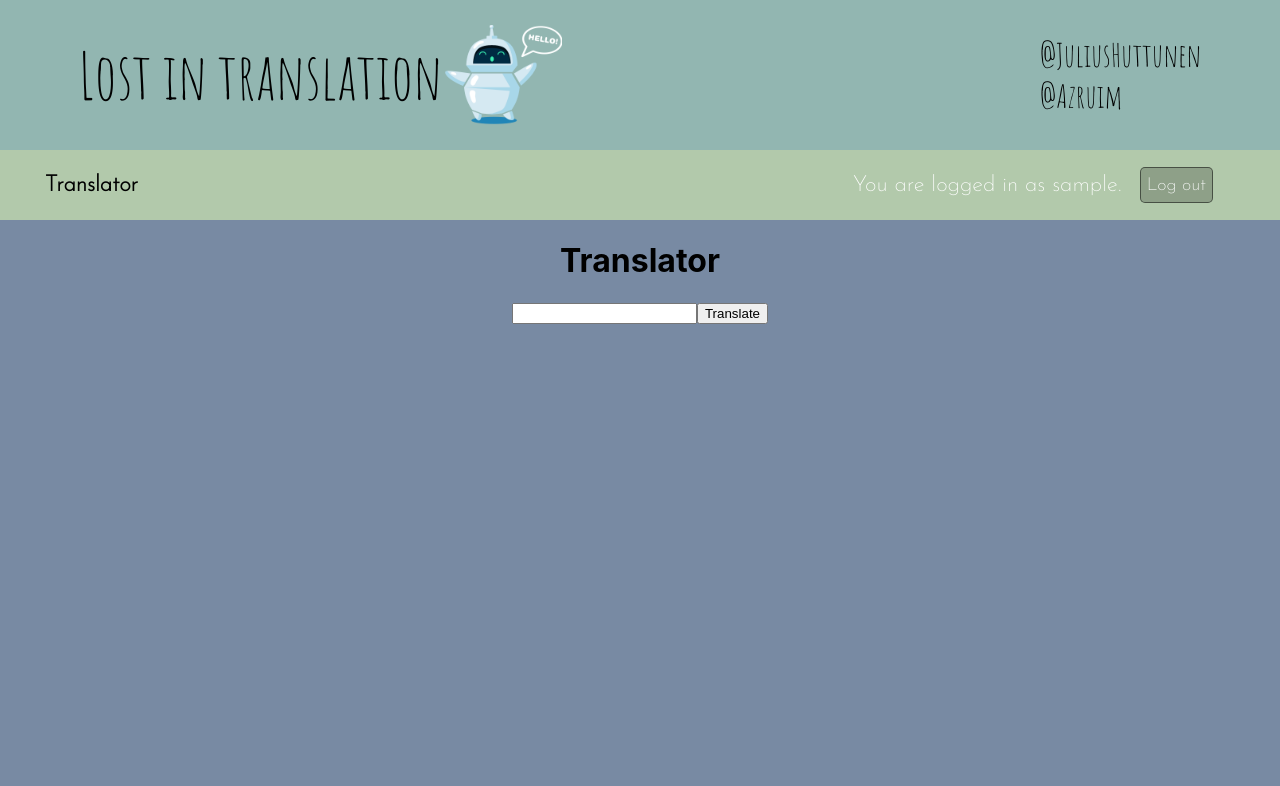
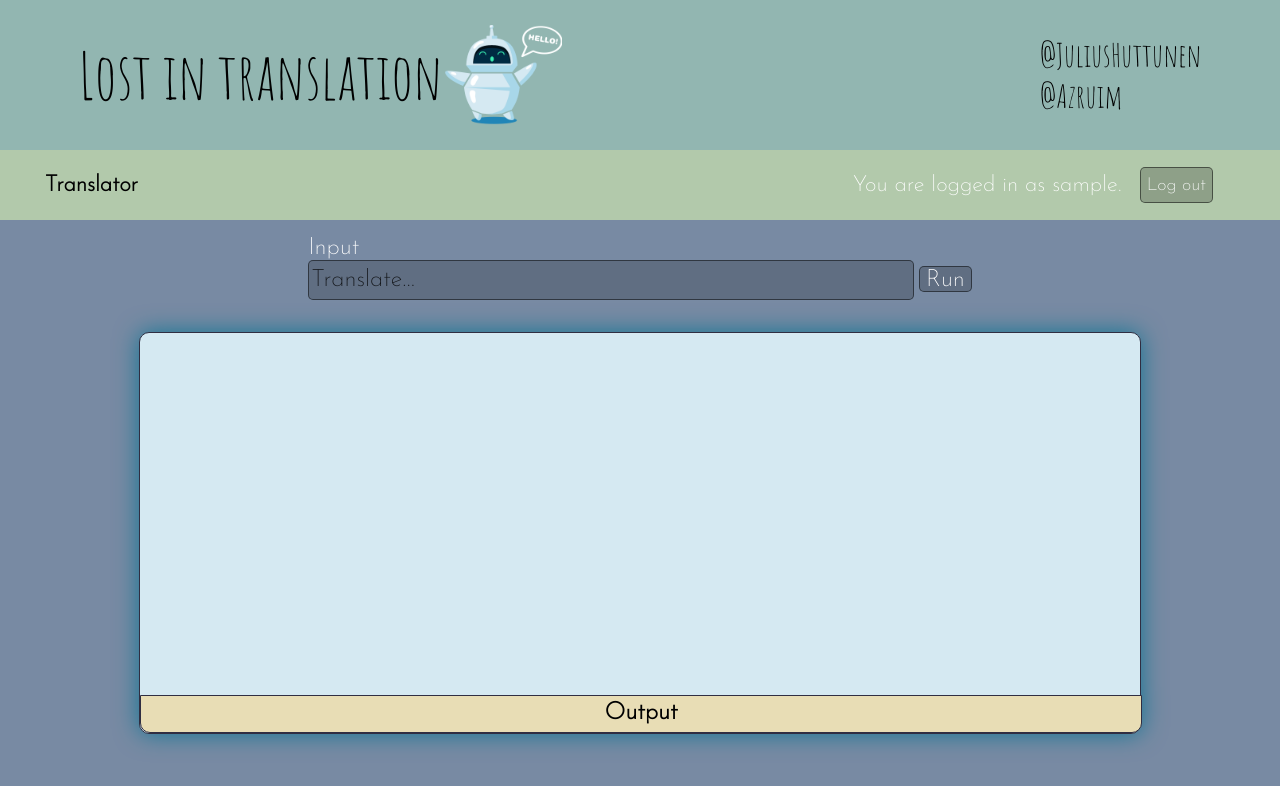
Before and after one commit to JuliusHuttunen/TranslationApp, a React (Create React App) app: page / in a window 1280 px wide. Shown: the top 786 px of the page. Built offline with nearby package versions, Linux system fonts and the light colour scheme; sample sign-in values are in the browser's storage.

Commit message:
feat: new styles for translator. The header takes the user back to translator

```diff
--- a/src/App.css
+++ b/src/App.css
@@ -69,3 +69,92 @@ ol {
 li {
   margin-top: 2px;
 }
+
+.translatorwrapper {
+  margin-top: 1em;
+  display: flex;
+  flex-direction: column;
+  justify-content: center;
+  align-items: center;
+}
+
+.translatorlabelwrapper {
+  display: flex;
+  flex-direction: column;
+  align-items: flex-start;
+}
+
+.translatorinputlabel {
+  color: #ffffff;
+  font-family: 'Josefin Sans', sans-serif;
+  font-size: 1.5em;
+}
+
+.translatorinput {
+  font-family: 'Josefin Sans', sans-serif;
+  font-size: 1.5em;
+  height: 1.5em;
+  width: 600px;
+  text-align: left;
+  color:#ffffff;
+  background-color: rgba(0, 0, 0, 0.2);
+  border-radius: 5px;
+  border: solid 1px rgba(0, 0, 0, 0.5);
+  margin-right: .2em;
+
+}
+
+.translatorbutton {
+  font-family: 'Josefin Sans', sans-serif;
+  border-radius: 5px;
+  border: solid 1px rgba(0, 0, 0, 0.5);
+  background-color: rgba(0, 0, 0, 0.2);
+  color:#ffffff;
+  font-size: 1.5em;
+  height: 1.1em;
+}
+
+.translatorinput:hover {
+  background-color: rgba(0, 0, 0, 0.25);
+}
+
+.translatorbutton:hover {
+  background-color: rgba(0, 0, 0, 0.25);
+}
+
+.signswrapper {
+  display: flex;
+  margin-top: 2em;
+}
+
+.signsbackdrop {
+  display: flex;
+  background-color: #d5e9f2;
+  height: 25em;
+  width: 1000px;
+  border-radius: 10px;
+  filter: drop-shadow(0 0 0.75rem rgb(16, 117, 148));
+  border: solid 1px rgb(48, 46, 66)
+}
+
+.translatoroutputbackdrop {
+  background-color: #E8DDB5;
+  align-self: flex-end;
+  justify-content: center;
+  position: absolute;
+  width: 1000px;
+  border-radius: 0px 0px 10px 10px;
+  border: solid 1px rgb(48, 46, 66);
+  height: 1.5em;
+  font-size: 1.5em;
+}
+
+.translatoroutput {
+  font-family: 'Josefin Sans', sans-serif;
+  font-weight: bold;
+}
+
+.signs img {
+  width: 50px;
+  height: auto;
+}
--- a/src/components/Header.js
+++ b/src/components/Header.js
@@ -1,10 +1,18 @@
 import '../styles/Header.css'
 import helloLogo from '../resources/Logo-Hello.png'
+import { useNavigate } from 'react-router-dom'
 
 function Header() {
+
+    const navigate = useNavigate()
+
+    const navigateToTranslator = () => {
+        navigate('/')
+    }
+
     return (
         <div className="container">
-            <div className="logo">
+            <div className="logo" onClick={navigateToTranslator}>
                 <span>Lost in translation</span>
                 <img src={helloLogo}></img>
             </div>
--- a/src/styles/Header.css
+++ b/src/styles/Header.css
@@ -36,3 +36,7 @@ img {
     height: 100px;
     margin-left: 2px;
 }
+
+.logo:hover {
+    color: #dddddd;
+}
--- a/src/views/Translator.js
+++ b/src/views/Translator.js
@@ -5,6 +5,7 @@ import { logout, login } from "../store/userSlice"
 import Title from '../components/Title'
 import LogoutButton from '../components/LogoutButton'
 import Signs from "../components/Signs";
+import '../App.css'
 
 function Translator() {
 
@@ -41,15 +42,28 @@ function Translator() {
 
     return (
         <>
-        <div>
-            <Title content="Translator" showProfile="true"/>
-            <h1>Translator</h1>
-        </div>
-        <div>
-            <input type="text" onChange={handleInputChange}></input>
-            <button onClick={translate}>Translate</button>
-            <Signs string={translationString}/>
-        </div>
+            <div>
+                <Title content="Translator" showProfile="true" />
+            </div>
+            <div className="translatorwrapper">
+                <div className="translatorlabelwrapper">
+                    <span className="translatorinputlabel">Input</span>
+                    <div className="translatorinputwrapper">
+                        <input type="text" onChange={handleInputChange} className="translatorinput" placeholder="Translate..."></input>
+                        <button onClick={translate} className="translatorbutton">Run</button>
+                    </div>
+                </div>
+                <div className="signswrapper">
+                    <div className="signsbackdrop">
+                        <div className="signs">
+                        <Signs string={translationString} />
+                        </div>
+                        <div className="translatoroutputbackdrop">
+                            <span className="translatoroutput">Output</span>
+                        </div>
+                    </div>
+                </div>
+            </div>
         </>
     )
 }
```
